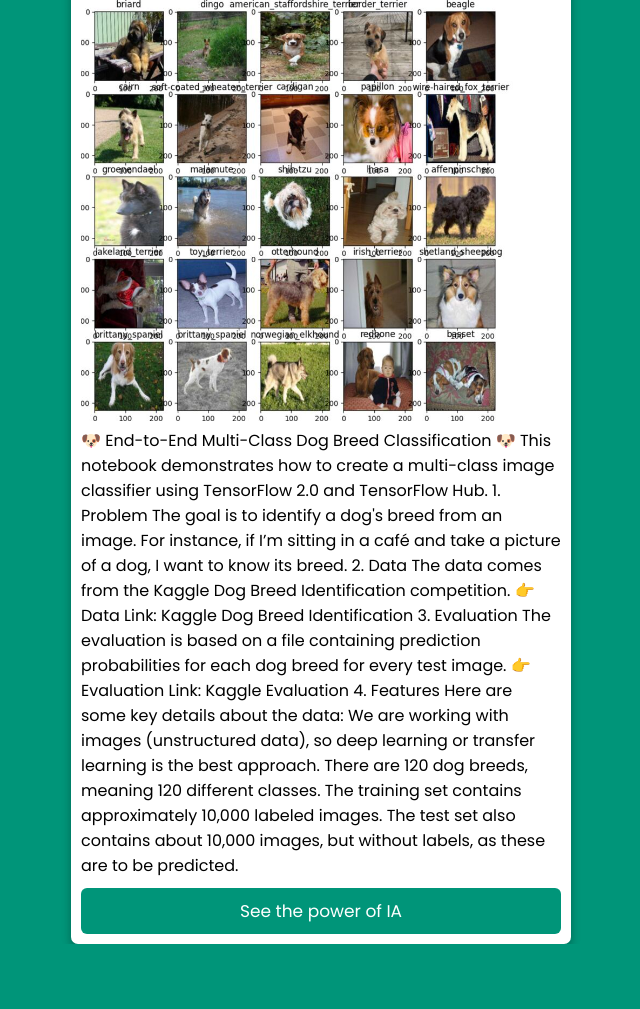
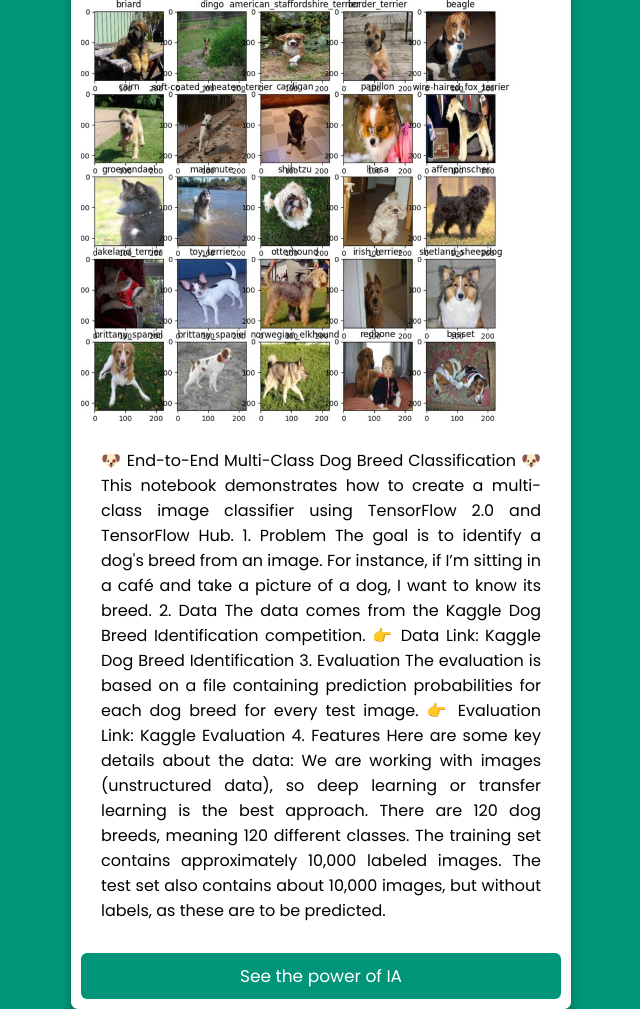
Before and after one commit to mamouddiallo/Artificial_Intelligence, a Django app: page /home/ in a window 1280 px wide. Shown: the part 272-1281 px from the top of the page, without its empty margins (319-959 px from the left). Before the commit the page ends 1216 px from the top, so only its background shows below. Run offline with Django 4.2, Linux system fonts and the light colour scheme; a user stored in the database is signed in.

Commit message:
ajutement

```diff
--- a/enregistrement/static/css/enregistrement/style.css
+++ b/enregistrement/static/css/enregistrement/style.css
@@ -170,10 +170,12 @@
     text-align: center;
     padding: 1rem;
     color: black;
+
   }
   .about_h1{
     color: black;
   }
+
   .troiscartes{
 	width: 90%;
 	height: auto;
--- a/enregistrement/templates/enregistrement/index.html
+++ b/enregistrement/templates/enregistrement/index.html
@@ -55,7 +55,7 @@
 				<span>_</span>
 				<span style="color: green;">Art.</span>
 			</h1>
-			<h3>Artificial Intelligence (AI) refers to the simulation of human intelligence in machines programmed to think, learn, and make decisions. It powers applications like voice assistants, autonomous vehicles, and advanced data analytics. AI uses technologies such as machine learning, natural language processing, and computer vision to perform tasks typically requiring human intelligence. Its potential spans industries, from improving healthcare diagnoses to optimizing business operations, while raising important ethical and societal considerations about its impact on jobs, privacy, and decision-making.</h3>
+			<h3 class="about_h3">Artificial Intelligence (AI) refers to the simulation of human intelligence in machines programmed to think, learn, and make decisions. It powers applications like voice assistants, autonomous vehicles, and advanced data analytics. AI uses technologies such as machine learning, natural language processing, and computer vision to perform tasks typically requiring human intelligence. Its potential spans industries, from improving healthcare diagnoses to optimizing business operations, while raising important ethical and societal considerations about its impact on jobs, privacy, and decision-making.</h3>
 		</div>
 		<div class="troiscartes">
 			<div class="trois">
--- a/ins_conn_deco/templates/home.html
+++ b/ins_conn_deco/templates/home.html
@@ -104,6 +104,10 @@
         button:hover {
             background: #006653;
         }
+        .centered-div, p{
+            text-align: justify;
+            padding: 10px;
+        }
     </style>
 </body>
 </html>
```
Also changed, not shown: db.sqlite3, enregistrement/static/images/enregistrement/moto.jpg (added).
